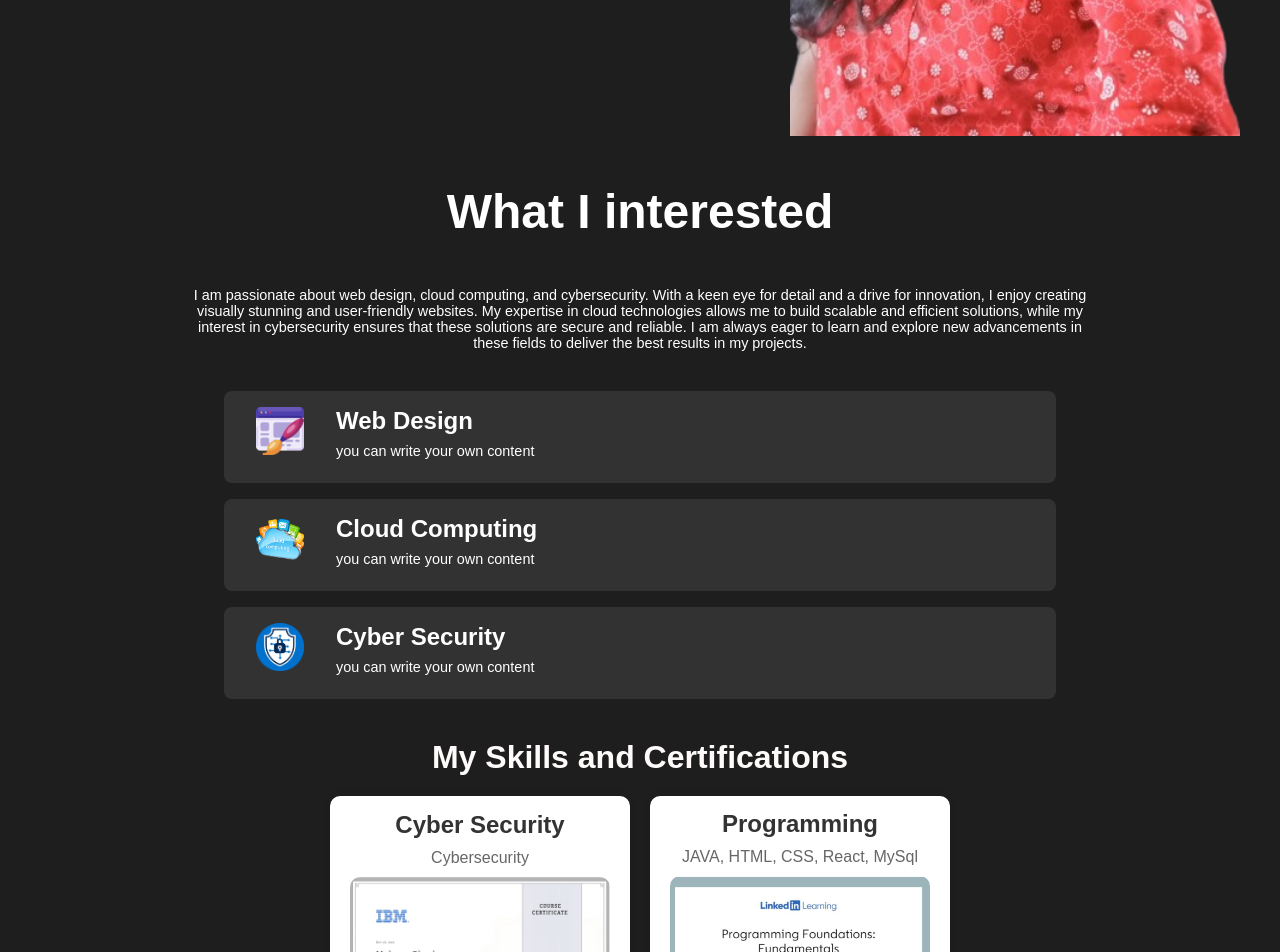
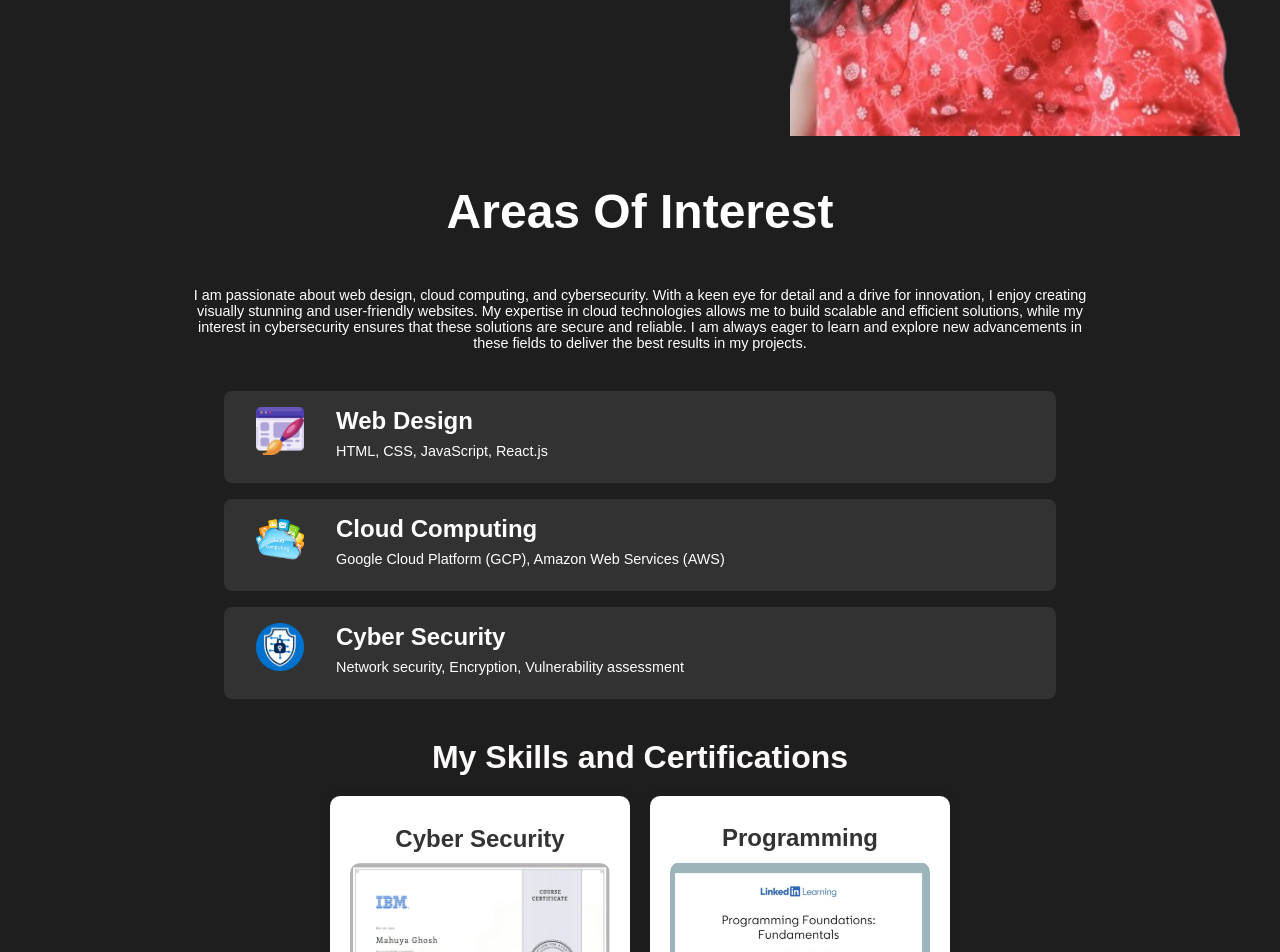
Before and after one commit to mahuyaghosh396/mportfolio, a React (Create React App) app: page / in a window 1280 px wide. Shown: the part 680-1632 px from the top of the page. Built offline with nearby package versions, Linux system fonts and the light colour scheme.

Commit message:
changes design

```diff
--- a/public/index.html
+++ b/public/index.html
@@ -8,7 +8,7 @@
     <title>Mahuya Portfolio</title>
     <link rel="stylesheet" href="./style.css">
   </head>
-  <body>
+  <body style="background-color: rgb(30, 30, 30);  color: white;" >
     <noscript>You need to enable JavaScript to run this app.</noscript>
     <div id="root"></div>
 
--- a/src/components/Skills/skill.js
+++ b/src/components/Skills/skill.js
@@ -9,7 +9,7 @@ import cyberImg from '../../assets/cyber.png';
 function Skill() {
   return (
    <section id='skill'>
-    <span className='skillTitle'>What I interested</span>
+    <span className='skillTitle'>Areas Of Interest</span>
     <span className='skillDesc'>I am passionate about web design, cloud computing, and cybersecurity.
     With a keen eye for detail and a drive for innovation, I enjoy creating visually stunning and user-friendly websites.
      My expertise in cloud technologies allows me to build scalable and efficient solutions,
@@ -20,21 +20,21 @@ function Skill() {
         <img src={webDesign} alt='webDesign' className='skillBarImg'/>
         <div className='skillBarText'>
             <h2>Web Design</h2>
-            <p>you can write your own content</p>
+            <p>HTML, CSS, JavaScript, React.js</p>
         </div>
     </div>
     <div className='skillBar'>
         <img src={cloudImg} alt='cloudImg' className='skillBarImg'/>
         <div className='skillBarText'>
             <h2>Cloud Computing</h2>
-            <p>you can write your own content</p>
+            <p>Google Cloud Platform (GCP), Amazon Web Services (AWS)</p>
         </div>
     </div>
     <div className='skillBar'>
         <img src={cyberImg} alt='cyberImg' className='skillBarImg'/>
         <div className='skillBarText'>
             <h2>Cyber Security</h2>
-            <p>you can write your own content</p>
+            <p>Network security, Encryption, Vulnerability assessment</p>
         </div>
     </div>
 </div>
--- a/src/components/works/works.js
+++ b/src/components/works/works.js
@@ -11,9 +11,9 @@ import { useState } from 'react';
 
 const Works = () => {
   const initialSkills = [
-    { name: 'Cyber Security', description: 'Cybersecurity', image: cybersecurity},
+    { name: 'Cyber Security', image: cybersecurity},
 
-    { name: 'Programming', description: 'JAVA, HTML, CSS, React, MySql', image: prg},
+    { name: 'Programming', image: prg},
     // Add more initial skills and certificates as needed
   ];
 
@@ -26,7 +26,7 @@ const Works = () => {
 
     if (!showMore) {
       // If showMore is false, add additional images to the skills array
-      const newSkill = { name: 'Cloud Computing', description: 'VMware, AWS, Google Cloud', image: awsImg };
+      const newSkill = { name: 'Cloud Computing', image: awsImg };
       setSkills([...skills, newSkill]);
     } else {
       // If showMore is true, reset the skills array to initialSkills
@@ -50,7 +50,7 @@ const Works = () => {
         {skills.map((skill, index) => (
           <div className="work-item" key={index}>
             <h3>{skill.name}</h3>
-            <p>{skill.description}</p>
+
             <img
               src={skill.image}
               alt={`${skill.name} certificate`}
```
